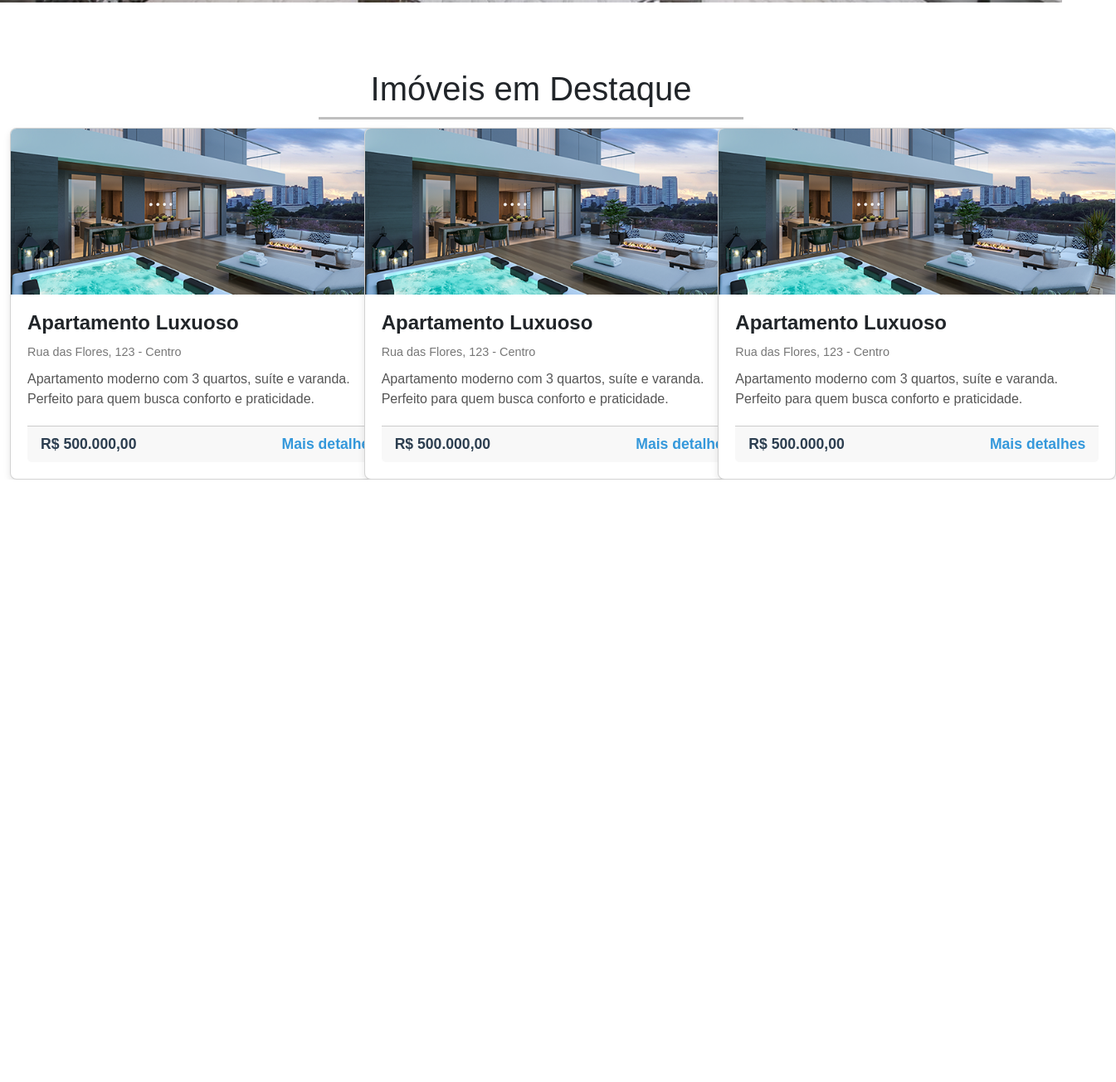
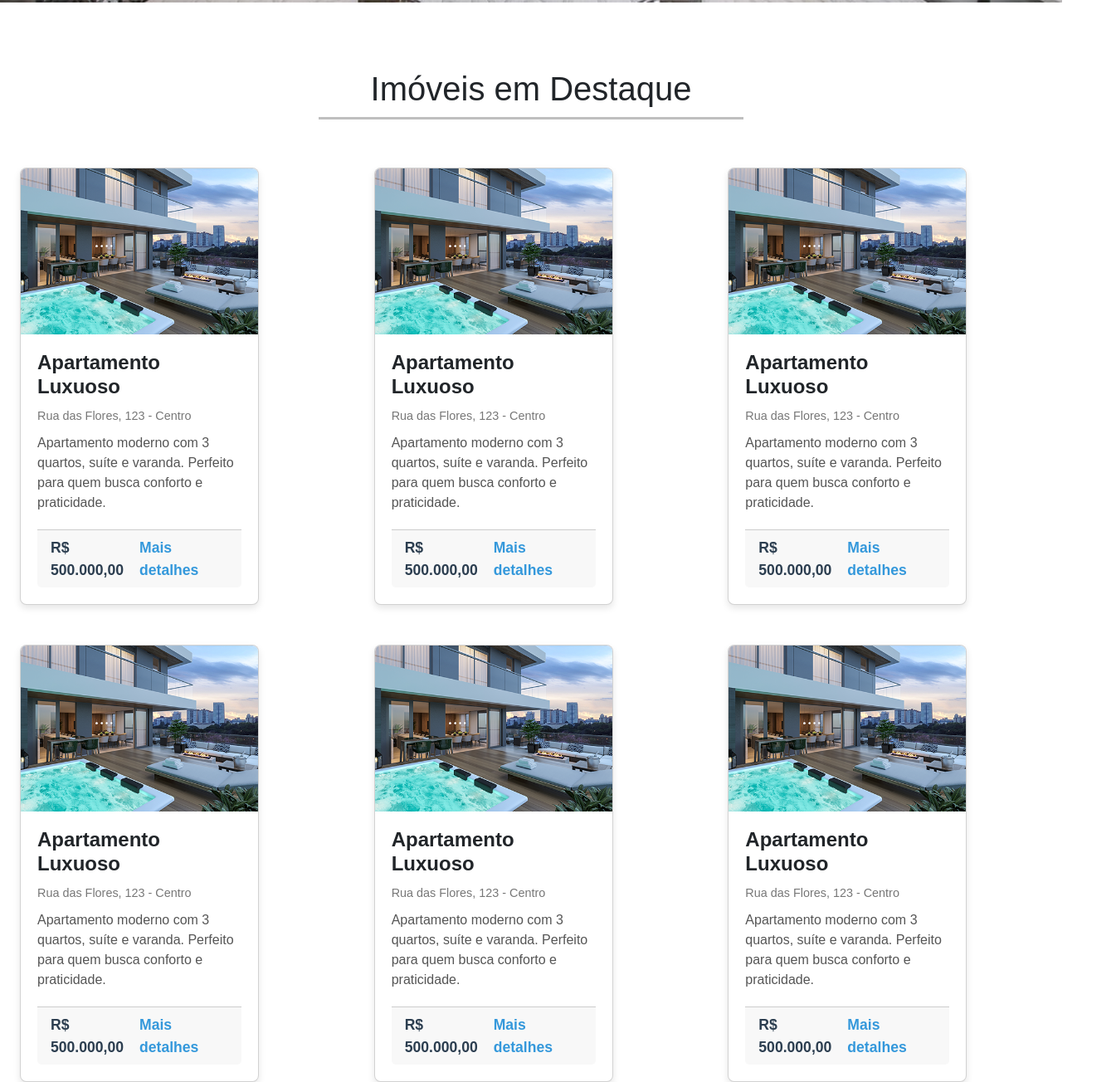
Before and after one commit to SamuellRodrigues/VALE-IMOBILI-RIA, a plain HTML site: page index.html in a window 1280 px wide. Shown: the part 836-2140 px from the top of the page at 83% size, 1345 px wide, since content can reach past the window. Before the commit the page ends 1414 px from the top, so only its background shows below. Drawn offline with nearby package versions, Linux system fonts and the light colour scheme.

Commit message:
atualizaçao

```diff
--- a/index.html
+++ b/index.html
@@ -68,8 +68,8 @@
       <div class="row">
 
         <!-- Início do Card 01 -->
-        <div class="col-md-4">
-          <div class="card " style="width: 30rem;">
+        <div class="col-xl-4 col-lg-4 g-5 col-sm-6 ">
+          <div class="card " style="width: 18rem;">
             <img src="img/apartamento-de-luxo-1.png" alt="Imóvel" class="card-image">
             <div class="card-content">
               <h2 class="card-title">Apartamento Luxuoso</h2>
@@ -86,8 +86,8 @@
         <!-- Fim do Card 01 -->
 
         <!-- Início do Card 02 -->
-        <div class="col-md-4">
-          <div class="card " style="width: 30rem;">
+        <div class="col-xl-4 col-lg-4 g-5 col-sm-6">
+          <div class="card " style="width: 18rem;">
             <img src="img/apartamento-de-luxo-1.png" alt="Imóvel" class="card-image">
             <div class="card-content">
               <h2 class="card-title">Apartamento Luxuoso</h2>
@@ -104,8 +104,8 @@
         <!-- Fim do Card 02 -->
 
         <!-- Início do Card 03 -->
-        <div class="col-md-4">
-          <div class="card " style="width: 30rem;">
+        <div class="col-xl-4 col-lg-4 g-5 col-sm-6">
+          <div class="card " style="width: 18rem;">
             <img src="img/apartamento-de-luxo-1.png" alt="Imóvel" class="card-image">
             <div class="card-content">
               <h2 class="card-title">Apartamento Luxuoso</h2>
@@ -124,6 +124,66 @@
       </div>
     </div>
 
+
+    <div class="container-fluid">
+      <div class="row">
+
+        <!-- Início do Card 01 -->
+       <div class="col-xl-4 col-lg-4 g-5 col-sm-6">
+          <div class="card " style="width: 18rem;">
+            <img src="img/apartamento-de-luxo-1.png" alt="Imóvel" class="card-image">
+            <div class="card-content">
+              <h2 class="card-title">Apartamento Luxuoso</h2>
+              <p class="card-location">Rua das Flores, 123 - Centro</p>
+              <p class="card-description">Apartamento moderno com 3 quartos, suíte e varanda. Perfeito para quem busca
+                conforto e praticidade.</p>
+              <div class="card-footer">
+                <span class="card-price">R$ 500.000,00</span>
+                <a href="#" class="card-link">Mais detalhes</a>
+              </div>
+            </div>
+          </div>
+        </div>
+        <!-- Fim do Card 01 -->
+
+        <!-- Início do Card 02 -->
+        <div class="col-xl-4 col-lg-4 g-5 col-sm-6">
+          <div class="card " style="width: 18rem;">
+            <img src="img/apartamento-de-luxo-1.png" alt="Imóvel" class="card-image">
+            <div class="card-content">
+              <h2 class="card-title">Apartamento Luxuoso</h2>
+              <p class="card-location">Rua das Flores, 123 - Centro</p>
+              <p class="card-description">Apartamento moderno com 3 quartos, suíte e varanda. Perfeito para quem busca
+                conforto e praticidade.</p>
+              <div class="card-footer">
+                <span class="card-price">R$ 500.000,00</span>
+                <a href="#" class="card-link">Mais detalhes</a>
+              </div>
+            </div>
+          </div>
+        </div>
+        <!-- Fim do Card 02 -->
+
+        <!-- Início do Card 03 -->
+        <div class="col-xl-4 col-lg-4 g-5 col-sm-6">
+          <div class="card " style="width: 18rem;">
+            <img src="img/apartamento-de-luxo-1.png" alt="Imóvel" class="card-image">
+            <div class="card-content">
+              <h2 class="card-title">Apartamento Luxuoso</h2>
+              <p class="card-location">Rua das Flores, 123 - Centro</p>
+              <p class="card-description">Apartamento moderno com 3 quartos, suíte e varanda. Perfeito para quem busca
+                conforto e praticidade.</p>
+              <div class="card-footer">
+                <span class="card-price">R$ 500.000,00</span>
+                <a href="#" class="card-link">Mais detalhes</a>
+              </div>
+            </div>
+          </div>
+        </div>
+        <!-- Fim do Card 03 -->
+
+      </div>
+    </div>
   </main>
   <footer>
   </footer>
```
